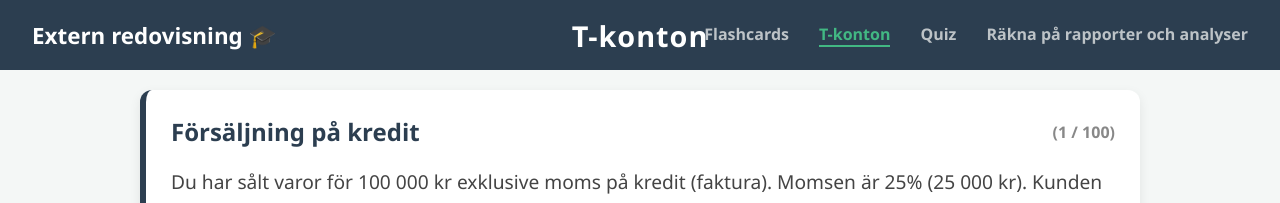
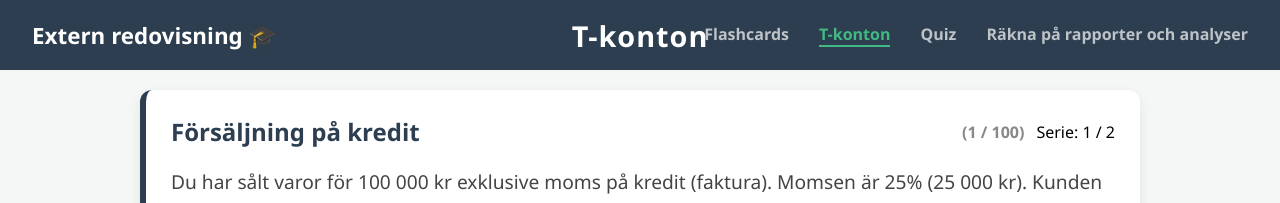
Before and after one commit to NikitaUso/bok1, a Vue app: page /tva in a window 1280 px wide. Shown: the top 203 px of the page. Built offline with nearby package versions, Linux system fonts and the light colour scheme.

Commit message:
feat(viewtwo): show chain progress (e.g. 1/4) for linked follow-up questions

```diff
--- a/src/views/ViewTwo.vue
+++ b/src/views/ViewTwo.vue
@@ -1,6 +1,7 @@
 <script setup>
 defineOptions({ name: 'TAccountView' })
 import { ref, computed, watch, onMounted } from 'vue'
+
 
 // --- KONTOPLAN (Referens) ---
 const accountList = [
@@ -1005,6 +1006,50 @@ const completedExercises = ref([])
 // Pending group of linked exercises: ids that are answered in a chain but the chain hasn't finished yet
 const pendingGroup = ref([])
 
+// Helper: build predecessor map (id -> predecessorId) for quick chain traversal
+function getPredecessorMap() {
+  const map = new Map()
+  exercises.forEach((e) => {
+    if (e.next) map.set(e.next, e.id)
+  })
+  return map
+}
+
+// Given an exercise id, return the full chain of ids (root -> ... -> tail) that includes it
+function getChainIdsFor(id) {
+  if (!id) return []
+  const pred = getPredecessorMap()
+  // find root by walking predecessors
+  let root = id
+  while (pred.has(root)) {
+    root = pred.get(root)
+  }
+
+  // build chain from root following `next`
+  const mapById = new Map(exercises.map((e) => [e.id, e]))
+  const chain = []
+  let cur = root
+  const seen = new Set()
+  while (cur && !seen.has(cur)) {
+    seen.add(cur)
+    chain.push(cur)
+    const ex = mapById.get(cur)
+    if (!ex || !ex.next) break
+    cur = ex.next
+  }
+  return chain
+}
+
+// Computed info for current chain (index and total). Null if not part of multi-step chain.
+const chainInfo = computed(() => {
+  const ex = currentExercise.value
+  if (!ex) return null
+  const ids = getChainIdsFor(ex.id)
+  if (!ids || ids.length <= 1) return null
+  const idx = ids.indexOf(ex.id)
+  return { index: idx + 1, total: ids.length, ids }
+})
+
 // ORDER: exercises can be shuffled; exerciseOrder holds the current ordering
 const exerciseOrder = ref([...exercises])
 
@@ -1292,7 +1337,10 @@ watch(
     <div class="scenario-card">
       <div class="header-row">
         <h2>{{ currentExercise.title }}</h2>
-        <span class="progress">({{ currentExerciseIndex + 1 }} / {{ exercises.length }})</span>
+        <div style="display:flex; gap:12px; align-items:center">
+          <span class="progress">({{ currentExerciseIndex + 1 }} / {{ exercises.length }})</span>
+          <span v-if="chainInfo" class="chain-progress">Serie: {{ chainInfo.index }} / {{ chainInfo.total }}</span>
+        </div>
       </div>
       <p class="scenario-text">{{ currentExercise.text }}</p>
     </div>
```
